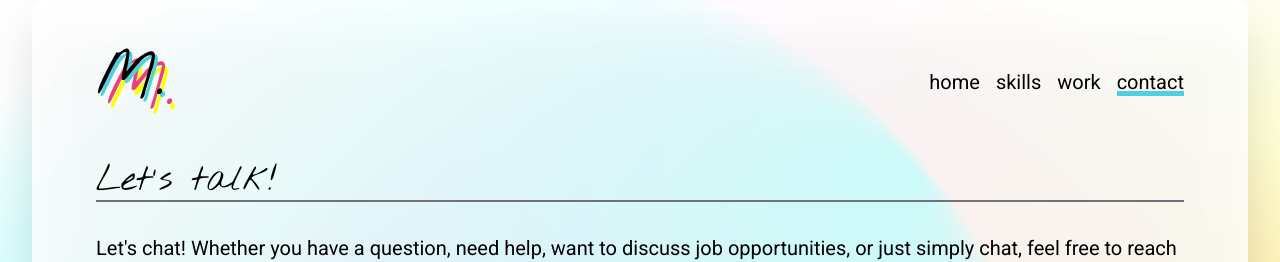
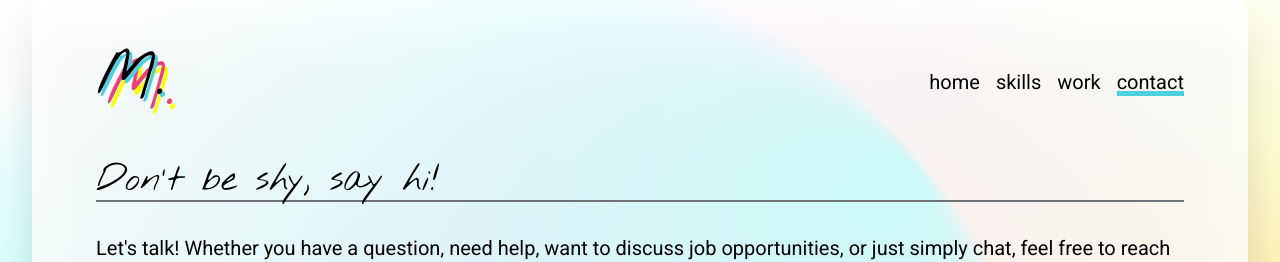
Before and after one commit to marichka-offen/portfolio, a Vue app: page /contact in a window 1280 px wide. Shown: the top 262 px of the page. Built offline with nearby package versions, Linux system fonts and the light colour scheme; a web font is replaced by a local one.

Commit message:
Change titles

```diff
--- a/src/views/ContactPage.vue
+++ b/src/views/ContactPage.vue
@@ -1,8 +1,8 @@
 <template>
   <ContentBlock>
-    <template #header> Let's talk! </template>
+    <template #header> Don't be shy, say hi! </template>
     <template #default>
-      Let's chat! Whether you have a question, need help, want to discuss job opportunities, or just
+      Let's talk! Whether you have a question, need help, want to discuss job opportunities, or just
       simply chat, feel free to reach out to me! I'm always happy to connect with new people and
       hear about their experiences. Let's grab a virtual coffee and chat about anything and
       everything. I promise to read each and every message and help in any way I can. Looking
--- a/src/views/HomePage.vue
+++ b/src/views/HomePage.vue
@@ -1,8 +1,6 @@
-import type ContentBlockVue from '@/components/ContentBlock.vue'
-
 <template>
   <ContentBlock>
-    <template #header> Salutations! </template>
+    <template #header> Salutations! Glad you could make it</template>
     <template #default>
       <div class="home-page__container">
         <div class="home-page__bio">
```
